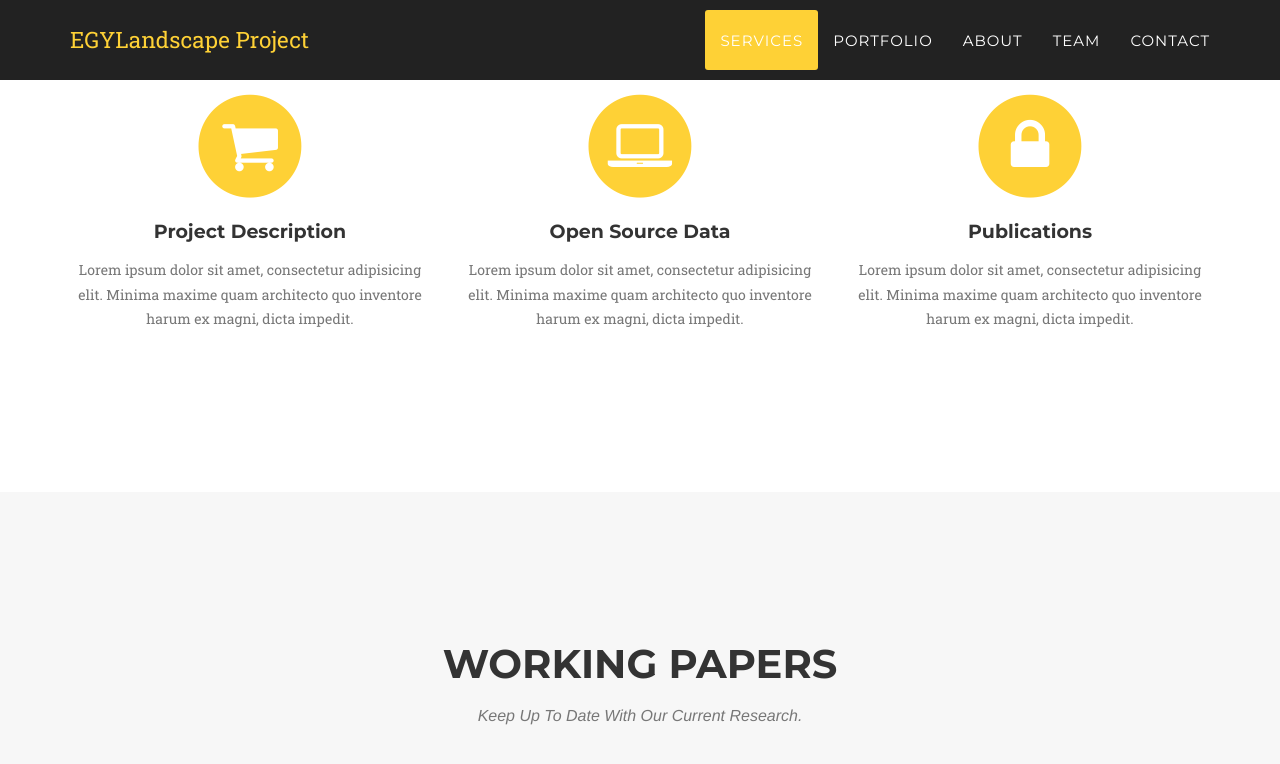
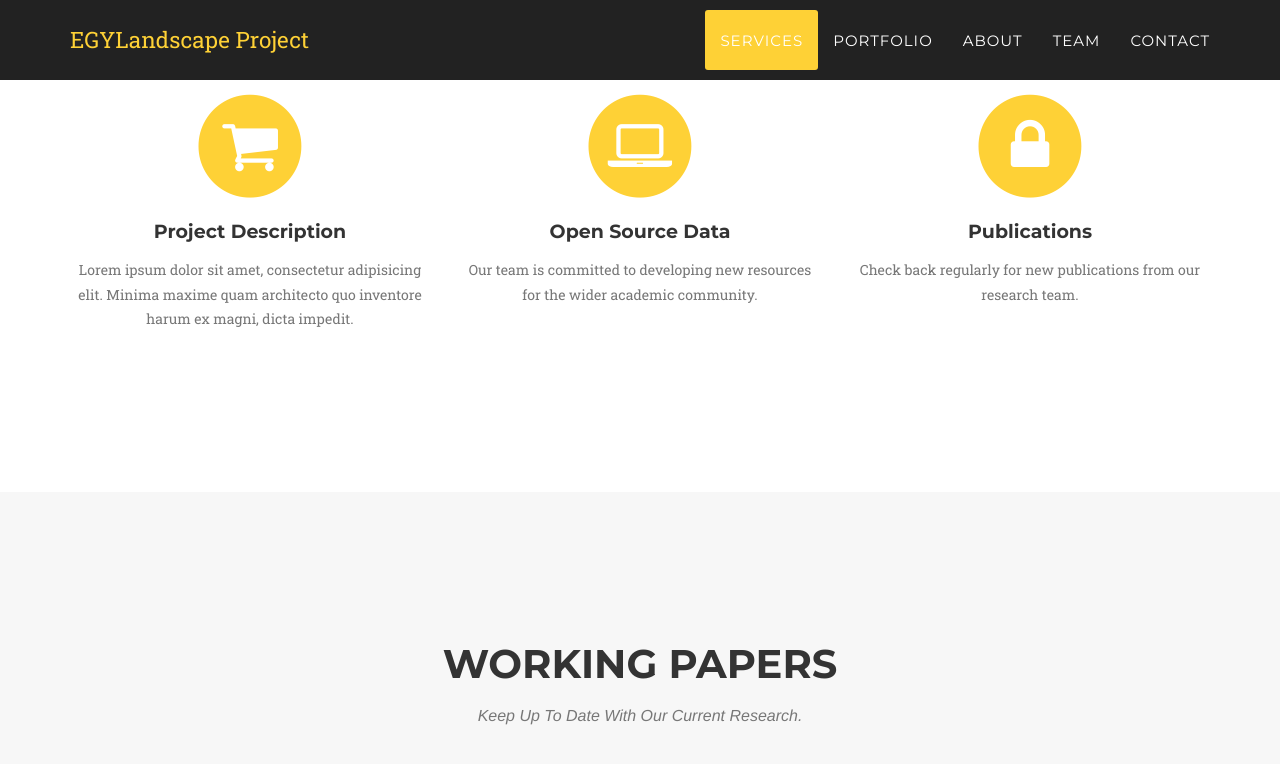
Before and after one commit to mhshaaban/egylandscapeproject.github.io, a Jekyll site: the page built from index.html, in a window 1280 px wide and 900 px high, scrolled down 1128 px, cut to the strip 0-776 px from the top of the window. Shown: the top 764 px of the strip. Built offline with Jekyll 4.4.1, drawn with Linux system fonts in a browser that asks for light colours; some web fonts are replaced.

Commit message:
Update services.html

```diff
--- a/_includes/services.html
+++ b/_includes/services.html
@@ -22,7 +22,7 @@
                         <i class="fa fa-laptop fa-stack-1x fa-inverse"></i>
                     </span>
                     <h4 class="service-heading">Open Source Data</h4>
-                    <p class="text-muted">Lorem ipsum dolor sit amet, consectetur adipisicing elit. Minima maxime quam architecto quo inventore harum ex magni, dicta impedit.</p>
+                    <p class="text-muted">Our team is committed to developing new resources for the wider academic community.</p>
                 </div>
                 <div class="col-md-4">
                     <span class="fa-stack fa-4x">
@@ -30,7 +30,7 @@
                         <i class="fa fa-lock fa-stack-1x fa-inverse"></i>
                     </span>
                     <h4 class="service-heading">Publications</h4>
-                    <p class="text-muted">Lorem ipsum dolor sit amet, consectetur adipisicing elit. Minima maxime quam architecto quo inventore harum ex magni, dicta impedit.</p>
+                    <p class="text-muted">Check back regularly for new publications from our research team.</p>
                 </div>
             </div>
         </div>
```
